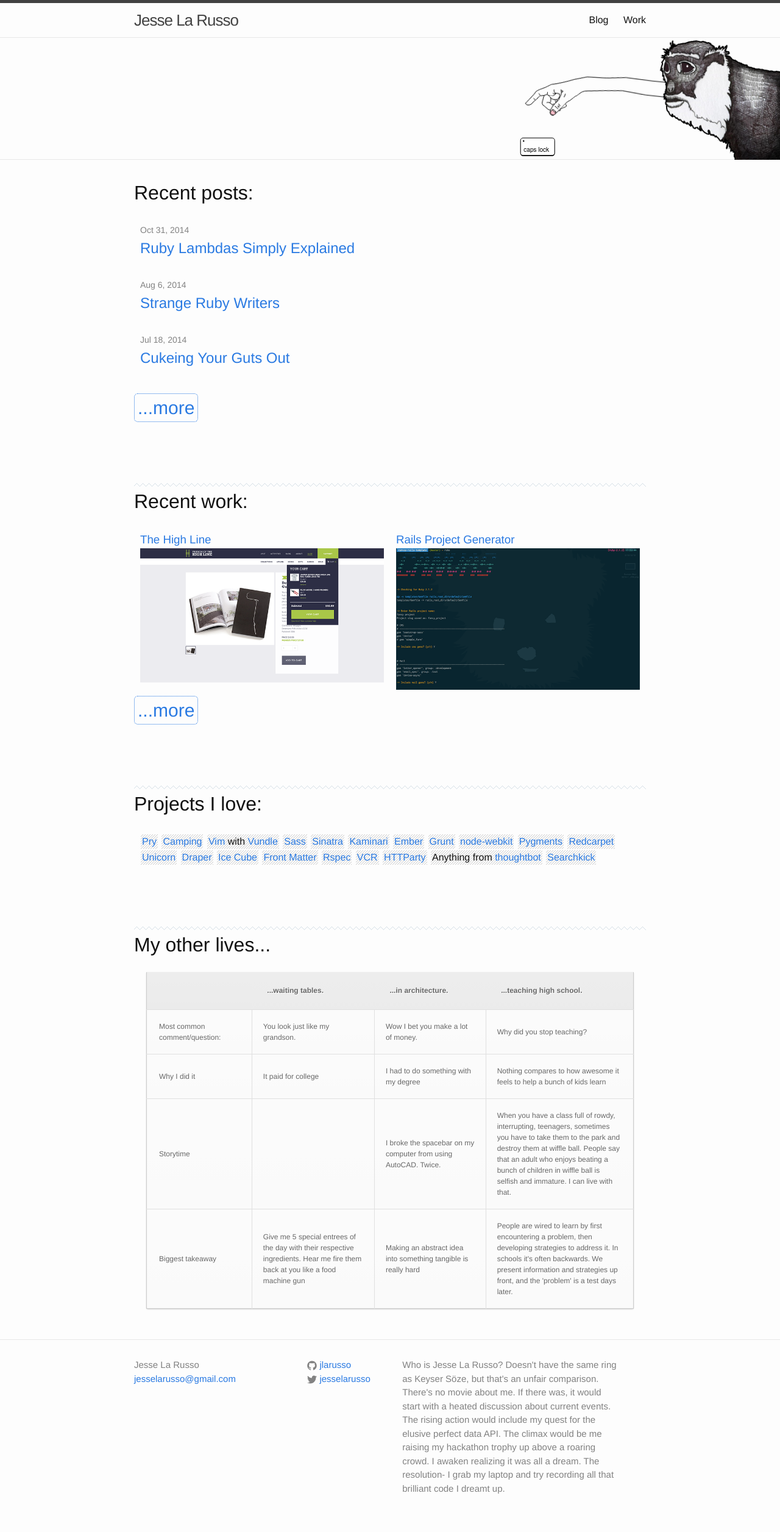
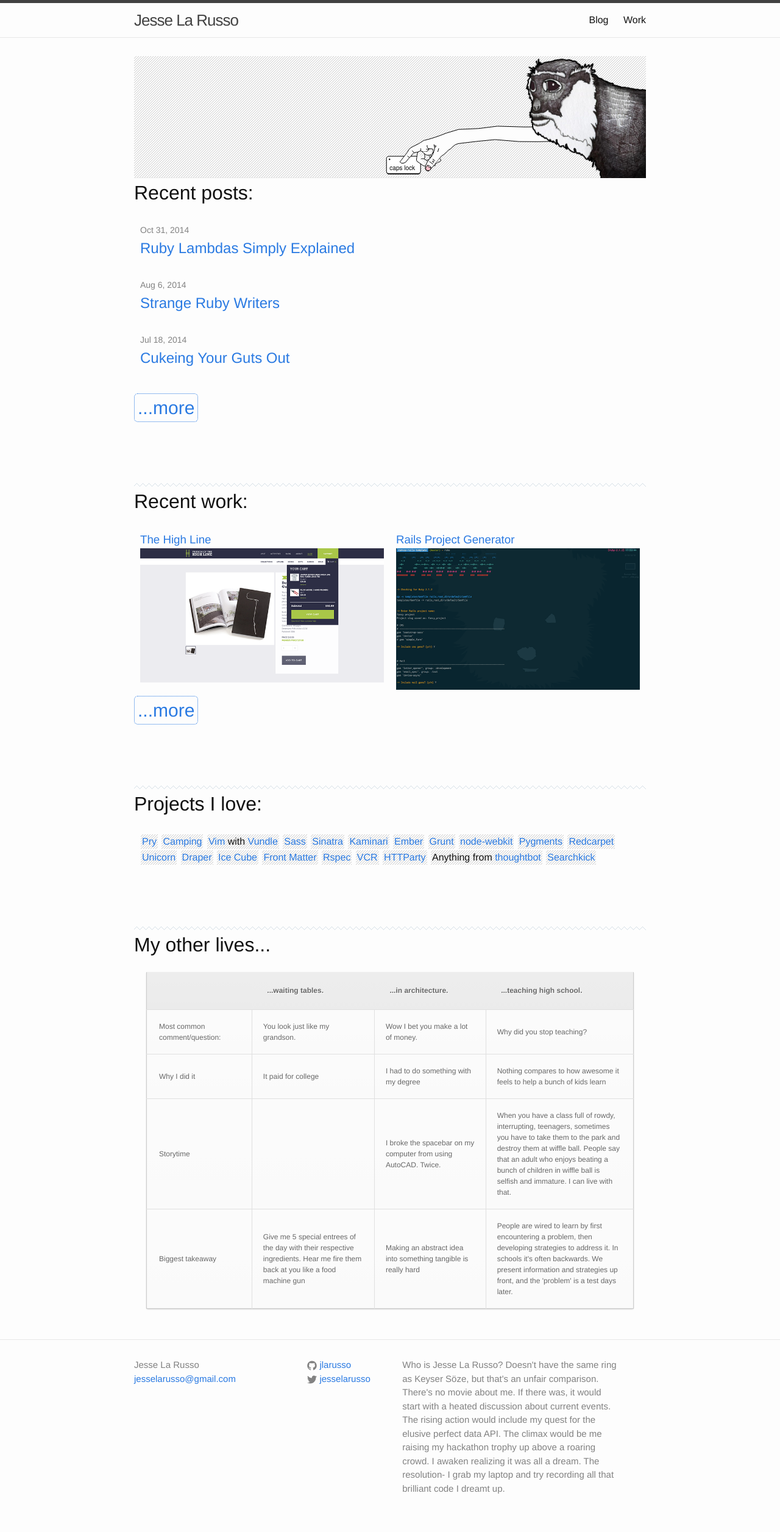
Before and after one commit to jlarusso/jlarusso.github.io, a Jekyll site: the page built from index.html, in a window 1280 px wide. Shown: the whole page at 61% size. Built offline with Jekyll 4.4.1, drawn with Linux system fonts in a browser that asks for light colours; Markdown is read by kramdown in place of the engine named in the settings.

Commit message:
Restructure hero

```diff
--- /dev/null
+++ b/_includes/hero.html
@@ -0,0 +1,41 @@
+<div class="monkey-hero">
+  <div class="hero-text">
+  </div>
+
+  <svg xmlns="http://www.w3.org/2000/svg" xmlns:xlink="http://www.w3.org/1999/xlink" version="1.1" x="0px" y="0px" width="450px" height="200px" viewBox="0 0 450 200" xml:space="preserve">
+    <g id="capslock" class="svg-caps inverted">
+      <path d="M80.2 169.4V190c0 2.2-1.8 4-4 4h-48c-2.2 0-4-1.8-4-4v-20.6"/>
+      <path d="M80.2 188.8c0 2.2-1.8 4-4 4h-48c-2.2 0-4-1.8-4-4v-20.6c0-2.2 1.8-4 4-4h48c2.2 0 4 1.8 4 4V188.8 z" class="keyboard-key"/>
+      <text transform="matrix(1 0 0 1 29.3584 187.4346)" class="text">caps lock</text>
+      <circle cx="29.2" cy="169.3" r="1.2" class="dot"/>
+    </g>
+    <g id="svg-hand">
+      <polyline points="76,157.2 75,159.6 74.5,162.3 73.8,166.6 73.5,170.1 74,171.8 75,173.1 78.5,175.4 81,177.1 84.4,179.5 86.5,180.1 88.1,180.4" class="style3"/>
+      <polyline points="639.6,93.3 621,94.9 591.3,98.7 560.7,101.6 529.3,104.6 501,105.1 474.3,103.8 453.3,104.8 423.3,104.5 392,109.1 365.6,114.3 337.3,115.6 292,116 250,116.2 206.3,114.9 174.9,118.8 142.6,120.2 122.2,126.3 113.6,129.7 103.9,133.1 95,135.9 86.7,138 85.3,138.4 83.4,139.6 79.5,142 76.1,144.1 67.2,148.5 64.7,150 62.2,151.7 60.8,153.7 58.4,157.7 55.2,161.9 51.4,166.7 48.7,170.4 46.2,173.4 48.4,175.3 50,175.8 53.2,175.2 55.6,174 60.9,167.6 61.7,166.7 64.5,164.1 65.9,161.9 68,159.7 69.2,158.5 72,158 75.1,157.5 77.9,156.2 79.1,155.8 80.2,155.2 81.8,156.2 84.8,157.1 89.1,157 92.3,155.1 94.6,151.9 97.9,151.9 100.6,152.7 101,156.1 101,158.9 99.6,162.6 97,166 93.9,169.8 91.5,173 90.1,175.9 89.3,177.9 88.5,179.7 88.1,181.6 87.9,184.4 88.8,186.7 90.2,187.8 91.7,188.4 93.6,188.3 95.1,187.3 97.3,184.9 101.2,180.3 104.4,176.4 111.7,167.3 114.5,163.9 118.9,161 123.6,156.5 126.7,153.5 128.8,152.6 132.1,149.3 137.1,145.3 141.7,143.5 171.8,139.9 202.4,136.9 241.4,140.1 272.9,140.3 308.4,139.5 345.8,141.9 374.1,142.3 411.2,139.8 444.1,135.1 477,129.6 512.6,129.6 552.2,127.9 594.9,124.4 640.1,122.4" class="style3"/>
+      <polyline points="83.1,156.9 84.8,158.6 87.7,160.9 90.3,162.3 93.1,162.4 95.6,162.1 97.4,162 98.9,160.3 100,158.8 100.9,156.8" class="style3"/>
+      <polyline points="86.3,159.9 87,161.8 87.1,164.1 87,166.5 86.6,168.1 86.3,168.8 84.6,168 83.1,168.1 81.5,168.3 80.6,168.8" class="style3"/>
+      <polyline points="86.5,169 88.7,170.1 90,171.1 90.9,171.8 91.6,172.5" class="style3"/>
+      <polyline points="90.2,171.2 91.8,170.1 92.8,169.8 93.9,169.8" class="style3"/>
+      <polyline points="93.4,162.5 94.4,163.6 95,164.6 95.2,165.7 95.4,167.6" class="style3"/>
+      <polyline points="97.4,162 97.4,163.2 97.3,164.6 97,166" class="style3"/>
+      <polyline points="101.7,179.9 104.2,179.6 104.3,178.5 104.1,176.8" class="style3"/>
+      <polyline points="104.4,176.6 106.7,175.6 108.6,174.4 111.3,173.2 113.4,171.5 113.3,169.8 112.7,168.8 111.4,167.9" class="style3"/><line x1="61.9" y1="166.6" x2="58.7" y2="163.7" class="style3"/>
+      <polyline points="66.3,154.8 67.2,155.8 68.2,157 69.1,158.3" class="style3"/>
+      <polyline points="80.2,155.2 80.6,153.7 80.4,151.4" class="style3"/>
+      <polyline points="94.7,172.9 97.2,174.8 99,176 100.7,177.2" class="style3"/>
+      <polyline points="99.1,172.6 101,174 101.9,174.9" class="style3"/>
+      <polyline points="100,168.9 102,170 102.9,171.1 103.7,171.9" class="style3"/>
+      <polyline points="100.2,171.8 102,172.7 102.3,173.4" class="style3"/>
+      <polygon points="91.8,178.8 90.3,180.7 89.1,182.5 88.7,183.8 88.7,184.8 88.9,185.5 89.6,186.7 90.6,187.2 91.6,187.6 93.1,187.7 94.4,187.7 95.1,187.3 96.2,186.1 96.8,184.2 97.3,182.1 96.5,181.3 94.4,179.8 93.1,179.3" class="style3 thumbnail"/>
+      <polyline points="91.8,178.8 92.4,180.6 93.5,181.9 94.8,182.6 95.7,182.6 97.2,182.4" class="style3"/>
+      <polyline points="94.6,151.9 92.9,151.4 91.5,150.2 90.9,148.2 90.9,146.1" class="style3"/>
+      <polyline points="101,158.9 103,153.2 103.2,149.8 102.1,144.8" class="style3"/>
+      <polyline points="104.2,149.9 104.3,147.8 104.1,145.8" class="style3"/>
+      <line x1="105.3" y1="148.4" x2="106.1" y2="147.1" class="style3"/>
+      <polyline points="108.3,157 109.3,154 110,151.2" class="style3"/>
+      <polyline points="89.3,152.3 90.5,152.9 92.2,152.8 93.9,152.6 94.1,152.6" class="style3"/>
+    </g>
+  </svg>
+
+  <img class="monk-img" src="/images/monk_alpha.png" />
+</div>
--- a/_layouts/default.html
+++ b/_layouts/default.html
@@ -6,45 +6,6 @@
   <body>
 
     {% include header.html %}
-
-    <div class="monkey-hero">
-      <svg xmlns="http://www.w3.org/2000/svg" xmlns:xlink="http://www.w3.org/1999/xlink" version="1.1" x="0px" y="0px" width="700px" height="200px" viewBox="0 0 700 200" xml:space="preserve">
-        <g class="svg-caps">
-          <path d="M80.2 169.4V190c0 2.2-1.8 4-4 4h-48c-2.2 0-4-1.8-4-4v-20.6"/>
-          <path d="M80.2 188.8c0 2.2-1.8 4-4 4h-48c-2.2 0-4-1.8-4-4v-20.6c0-2.2 1.8-4 4-4h48c2.2 0 4 1.8 4 4V188.8 z" class="keyboard-key"/>
-          <text transform="matrix(1 0 0 1 29.3584 187.4346)" class="text">caps lock</text>
-          <circle cx="29.2" cy="169.3" r="1.2" class="dot"/>
-        </g>
-        <g class="svg-hand">
-          <polyline points="76,157.2 75,159.6 74.5,162.3 73.8,166.6 73.5,170.1 74,171.8 75,173.1 78.5,175.4 81,177.1 84.4,179.5 86.5,180.1 88.1,180.4" class="style3"/>
-          <polyline points="639.6,93.3 621,94.9 591.3,98.7 560.7,101.6 529.3,104.6 501,105.1 474.3,103.8 453.3,104.8 423.3,104.5 392,109.1 365.6,114.3 337.3,115.6 292,116 250,116.2 206.3,114.9 174.9,118.8 142.6,120.2 122.2,126.3 113.6,129.7 103.9,133.1 95,135.9 86.7,138 85.3,138.4 83.4,139.6 79.5,142 76.1,144.1 67.2,148.5 64.7,150 62.2,151.7 60.8,153.7 58.4,157.7 55.2,161.9 51.4,166.7 48.7,170.4 46.2,173.4 48.4,175.3 50,175.8 53.2,175.2 55.6,174 60.9,167.6 61.7,166.7 64.5,164.1 65.9,161.9 68,159.7 69.2,158.5 72,158 75.1,157.5 77.9,156.2 79.1,155.8 80.2,155.2 81.8,156.2 84.8,157.1 89.1,157 92.3,155.1 94.6,151.9 97.9,151.9 100.6,152.7 101,156.1 101,158.9 99.6,162.6 97,166 93.9,169.8 91.5,173 90.1,175.9 89.3,177.9 88.5,179.7 88.1,181.6 87.9,184.4 88.8,186.7 90.2,187.8 91.7,188.4 93.6,188.3 95.1,187.3 97.3,184.9 101.2,180.3 104.4,176.4 111.7,167.3 114.5,163.9 118.9,161 123.6,156.5 126.7,153.5 128.8,152.6 132.1,149.3 137.1,145.3 141.7,143.5 171.8,139.9 202.4,136.9 241.4,140.1 272.9,140.3 308.4,139.5 345.8,141.9 374.1,142.3 411.2,139.8 444.1,135.1 477,129.6 512.6,129.6 552.2,127.9 594.9,124.4 640.1,122.4" class="style3"/>
-          <polyline points="83.1,156.9 84.8,158.6 87.7,160.9 90.3,162.3 93.1,162.4 95.6,162.1 97.4,162 98.9,160.3 100,158.8 100.9,156.8" class="style3"/>
-          <polyline points="86.3,159.9 87,161.8 87.1,164.1 87,166.5 86.6,168.1 86.3,168.8 84.6,168 83.1,168.1 81.5,168.3 80.6,168.8" class="style3"/>
-          <polyline points="86.5,169 88.7,170.1 90,171.1 90.9,171.8 91.6,172.5" class="style3"/>
-          <polyline points="90.2,171.2 91.8,170.1 92.8,169.8 93.9,169.8" class="style3"/>
-          <polyline points="93.4,162.5 94.4,163.6 95,164.6 95.2,165.7 95.4,167.6" class="style3"/>
-          <polyline points="97.4,162 97.4,163.2 97.3,164.6 97,166" class="style3"/>
-          <polyline points="101.7,179.9 104.2,179.6 104.3,178.5 104.1,176.8" class="style3"/>
-          <polyline points="104.4,176.6 106.7,175.6 108.6,174.4 111.3,173.2 113.4,171.5 113.3,169.8 112.7,168.8 111.4,167.9" class="style3"/><line x1="61.9" y1="166.6" x2="58.7" y2="163.7" class="style3"/>
-          <polyline points="66.3,154.8 67.2,155.8 68.2,157 69.1,158.3" class="style3"/>
-          <polyline points="80.2,155.2 80.6,153.7 80.4,151.4" class="style3"/>
-          <polyline points="94.7,172.9 97.2,174.8 99,176 100.7,177.2" class="style3"/>
-          <polyline points="99.1,172.6 101,174 101.9,174.9" class="style3"/>
-          <polyline points="100,168.9 102,170 102.9,171.1 103.7,171.9" class="style3"/>
-          <polyline points="100.2,171.8 102,172.7 102.3,173.4" class="style3"/>
-          <polygon points="91.8,178.8 90.3,180.7 89.1,182.5 88.7,183.8 88.7,184.8 88.9,185.5 89.6,186.7 90.6,187.2 91.6,187.6 93.1,187.7 94.4,187.7 95.1,187.3 96.2,186.1 96.8,184.2 97.3,182.1 96.5,181.3 94.4,179.8 93.1,179.3" class="style3 thumbnail"/>
-          <polyline points="91.8,178.8 92.4,180.6 93.5,181.9 94.8,182.6 95.7,182.6 97.2,182.4" class="style3"/>
-          <polyline points="94.6,151.9 92.9,151.4 91.5,150.2 90.9,148.2 90.9,146.1" class="style3"/>
-          <polyline points="101,158.9 103,153.2 103.2,149.8 102.1,144.8" class="style3"/>
-          <polyline points="104.2,149.9 104.3,147.8 104.1,145.8" class="style3"/>
-          <line x1="105.3" y1="148.4" x2="106.1" y2="147.1" class="style3"/>
-          <polyline points="108.3,157 109.3,154 110,151.2" class="style3"/>
-          <polyline points="89.3,152.3 90.5,152.9 92.2,152.8 93.9,152.6 94.1,152.6" class="style3"/>
-        </g>
-      </svg>
-
-      <img class="monk-img" src="/images/monk_alpha.png" />
-    </div>
 
     <div class="page-content">
       <div class="wrapper">
@@ -56,4 +17,5 @@
 
   </body>
 
+  <script src="/js/hero.js"></script>
 </html>
--- a/_layouts/page.html
+++ b/_layouts/page.html
@@ -1,11 +1,7 @@
 ---
 layout: default
 ---
-<div class="post not-a-post">
-
-  <!-- <header class="post-header"> -->
-  <!--   <h1 class="post-title">{{ page.title }}</h1> -->
-  <!-- </header> -->
+<div class="post">
 
   <article class="post-content">
     {{ content }}
--- a/_sass/_hero.scss
+++ b/_sass/_hero.scss
@@ -1,28 +1,16 @@
 // Hero
 // ----------------------------------------------------------------------------
 .monkey-hero {
+  background: url('/images/patterns/stripe.png');
   position: relative;
   height: 200px;
   border-bottom: 1px solid #e8e8e8;
 
+
   svg {
     position: absolute;
-    right: -250px;
+    right: 0px;
 
-    .keyboard-key {
-      stroke: black;
-      fill: white;
-    }
-
-    .text {
-      font-family: 'HelveticaNeue';
-      font-size: 10px;
-      fill: black;
-    }
-
-    .dot {
-      fill: black;
-    }
 
     .style3 {
       fill: #fdfdfd;
@@ -43,6 +31,40 @@
   width: 200px;
 }
 
+.svg-caps {
+  .keyboard-key {
+    stroke: black;
+    fill: white;
+  }
+
+  .text {
+    font-family: 'HelveticaNeue';
+    font-size: 10px;
+    fill: black;
+  }
+
+  .dot {
+    fill: black;
+  }
+
+  // &.inverted {
+  //   .keyboard-key {
+  //     stroke: white;
+  //     fill: black;
+  //   }
+
+  //   .text {
+  //     font-family: 'HelveticaNeue';
+  //     font-size: 10px;
+  //     fill: white;
+  //   }
+
+  //   .dot {
+  //     fill: white;
+  //   }
+  // }
+}
+
 
 // Animation
 // ----------------------------------------------------------------------------
@@ -51,11 +73,7 @@
     @include vendor-prefix(transform, rotate(0deg));
   }
 
-  50% {
-    @include vendor-prefix(transform, rotate(0deg));
-  }
-
-  80% {
+  75% {
     @include vendor-prefix(transform, rotate(10deg));
   }
 
@@ -64,10 +82,11 @@
   }
 }
 
-.svg-hand {
+#svg-hand {
   @include vendor-prefix(transform-origin, '100% 0%');
   @include vendor-prefix(animation-name, presscaps);
-  @include vendor-prefix(animation-duration, 5s);
+  @include vendor-prefix(animation-delay, 2s);
+  @include vendor-prefix(animation-duration, 1.5s);
   @include vendor-prefix(animation-iteration-count, 1);
   @include vendor-prefix(animation-timing-function, ease-in);
   @include vendor-prefix(animation-fill-mode, forwards);
--- a/index.html
+++ b/index.html
@@ -1,6 +1,8 @@
 ---
 layout: default
 ---
+
+{% include hero.html %}
 
 <h1>Recent posts:</h1>
 <div class="gutter">
@@ -105,3 +107,5 @@ layout: default
     <td>People are wired to learn by first encountering a problem, then developing strategies to address it.  In schools it's often backwards.  We present information and strategies up front, and the 'problem' is a test days later.</td>
   </tr>
 </table>
+
+<script src="/js/hero.js"></script>
--- /dev/null
+++ b/js/hero.js
@@ -0,0 +1,7 @@
+var pressCapsLock = function() {
+  // var capslock = document.getElementById("capslock");
+  // capslock.classList.remove('inverted')
+}
+
+var anim = document.getElementById("svg-hand");
+anim.addEventListener("webkitAnimationEnd", pressCapsLock, false);
--- a/work.html
+++ b/work.html
@@ -25,7 +25,7 @@ permalink: /work/
     <div class="col-6">
       <div class="gutter">
         <h4>Description:</h4>
-        <p>A redisign of The High Line's site required our agency to deliver its first eCommerce platform and a complex membership management system.  A front end engineer and I took on the technical challenge and ended up building a fast, reliable, well tested website.</p>
+        <p>A redesign of The High Line's site required our agency to deliver its first eCommerce platform and a complex membership management system.  A front end engineer and I took on the technical challenge and ended up building a fast, reliable, well tested website.</p>
       </div>
       <div class="gutter">
         <h4>Implemented:</h4>
```
